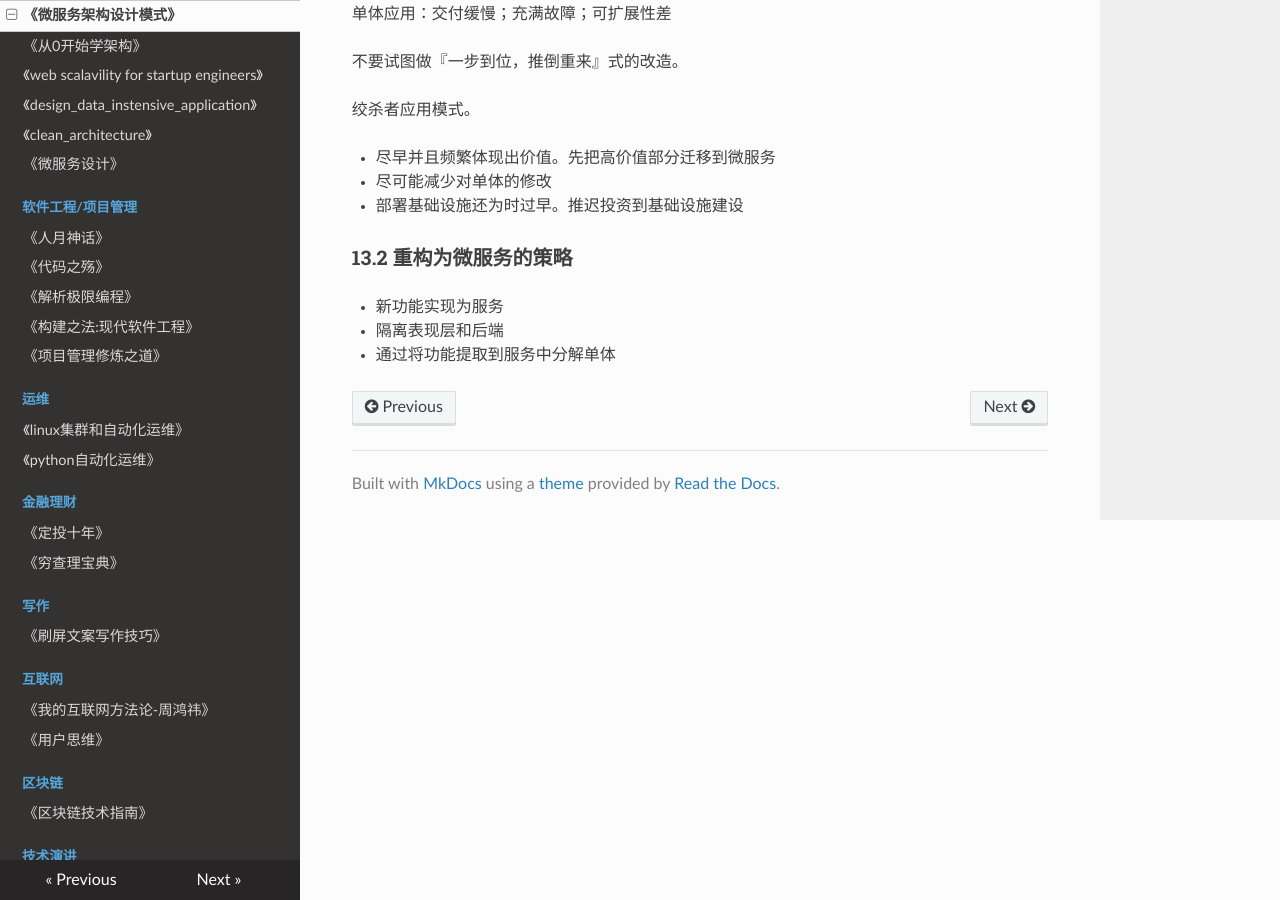
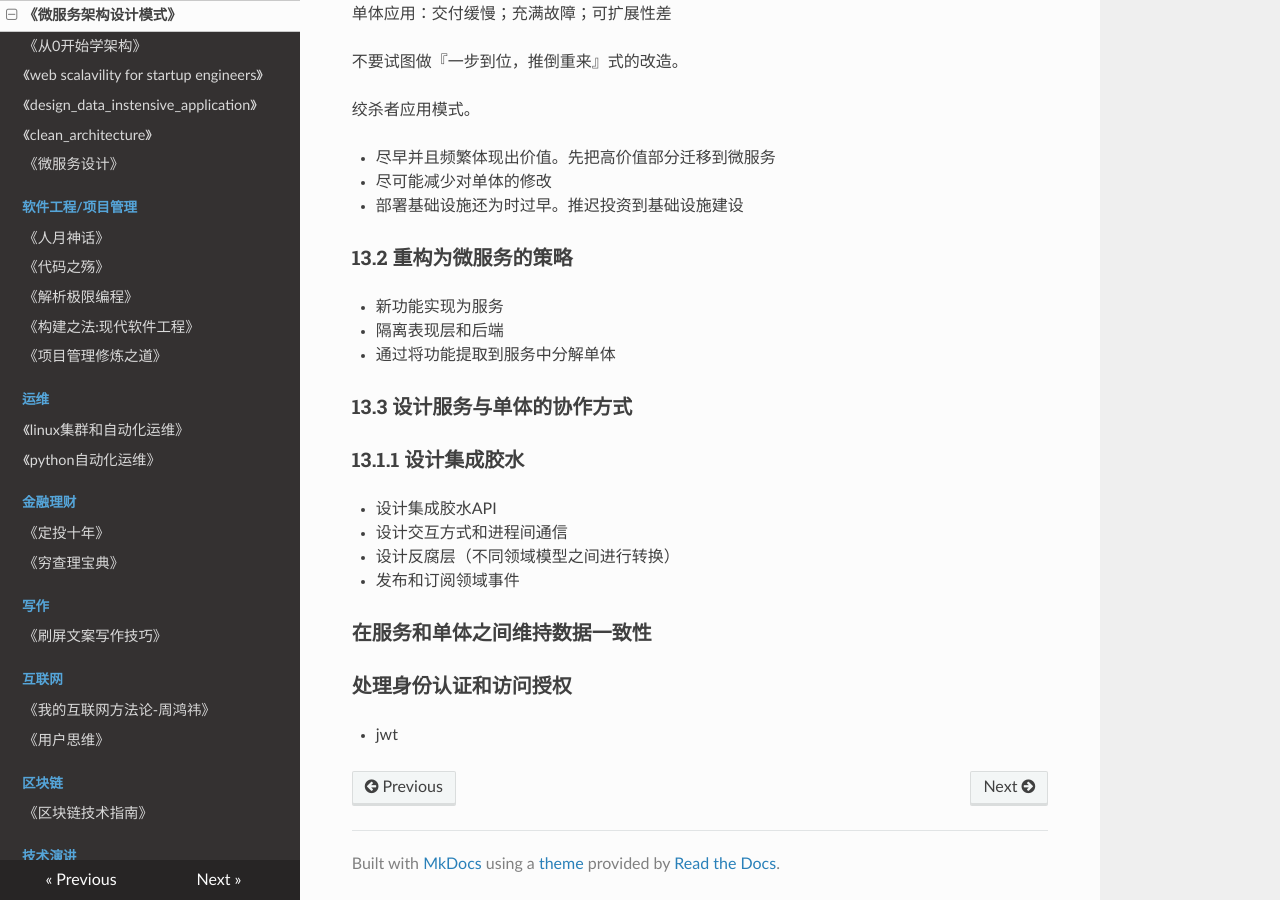
Before and after one commit to PegasusWang/booknotes, an MkDocs documentation site: the page built from docs/网站架构微服务/microservices_patterns_微服务架构设计模式/book.md, in a window 1280 px wide and 900 px high, scrolled down 14677 px. Built offline with MkDocs 1.6.1, drawn with Linux system fonts in a browser that asks for light colours; nearby versions of some CDN libraries; old or Windows-style settings are respelled for this version of MkDocs.

Commit message:
微服务重构策略

```diff
--- a/docs/网站架构微服务/microservices_patterns_微服务架构设计模式/book.md
+++ b/docs/网站架构微服务/microservices_patterns_微服务架构设计模式/book.md
@@ -569,3 +569,18 @@ AWS Lambda
 - 新功能实现为服务
 - 隔离表现层和后端
 - 通过将功能提取到服务中分解单体
+
+### 13.3 设计服务与单体的协作方式
+
+### 13.1.1 设计集成胶水
+
+- 设计集成胶水API
+- 设计交互方式和进程间通信
+- 设计反腐层（不同领域模型之间进行转换）
+- 发布和订阅领域事件
+
+### 在服务和单体之间维持数据一致性
+
+### 处理身份认证和访问授权
+
+- jwt
```
